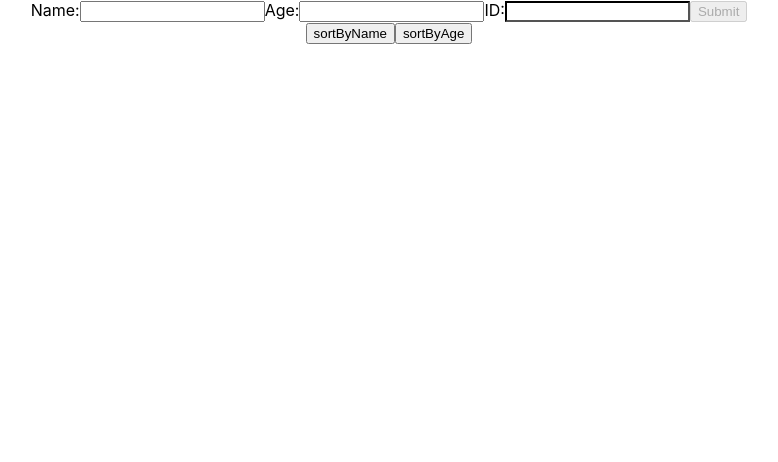
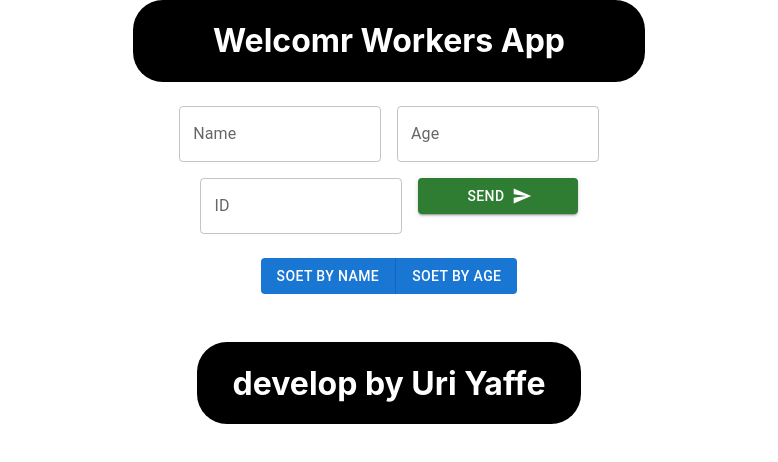
Before and after one commit to uriya4647/Workers, a React (Create React App) app: page / in a window 1280 px wide. Shown: the top 462 px of the page, without its empty margins (251-1029 px from the left). Built offline with nearby package versions, Linux system fonts and the light colour scheme.

Commit message:
finish design

```diff
--- a/package.json
+++ b/package.json
@@ -3,6 +3,10 @@
   "version": "0.1.0",
   "private": true,
   "dependencies": {
+    "@emotion/react": "^11.10.5",
+    "@emotion/styled": "^11.10.5",
+    "@mui/icons-material": "^5.10.16",
+    "@mui/material": "^5.10.17",
     "@testing-library/jest-dom": "^5.16.5",
     "@testing-library/react": "^13.4.0",
     "@testing-library/user-event": "^13.5.0",
--- a/src/App.css
+++ b/src/App.css
@@ -36,3 +36,18 @@
     transform: rotate(360deg);
   }
 }
+
+.dadList3{
+  display: flex;
+  justify-content: center;
+
+}
+.dadList{
+  display: flex;
+  justify-content: center;
+}
+.dadList2{
+  display: flex;
+  justify-content: space-between;
+
+}
--- a/src/App.js
+++ b/src/App.js
@@ -1,11 +1,107 @@
-
-import './App.css';
-import Main from './component/Main'
+import React, { useEffect, useState } from "react";
+import "./App.css";
+import AddWorker from "./component/AddWorker";
+import Worker from "./component/Worker";
+import Header from "./component/Header";
+import Footer from "./component/Footer";
+import { sortByAge, sortByName } from "./component/utils/sorts";
+import SortsButtom from "./component/SortsButton";
+import Divider from "@mui/material/Divider";
+import List from "@mui/material/List";
+import ButtonGroup from '@mui/material/ButtonGroup';
+import Button from '@mui/material/Button';
+import Box from '@mui/material/Box';
+import Grid from '@mui/material/Unstable_Grid2';
 
 function App() {
+  //stat for all data workers
+  const [workers, setWorkers] = useState([]);
+  // const [sort, setSort] = useState([...workers]);
+
+
+  // push new worker to workers araay
+  const pushWorker = (worker) => setWorkers([...workers, worker]);
+
+  // remove spsific worker by comparing ID
+  const removeWorker = (id) => {
+    let index = workers.findIndex((object) => {
+      return object.ID === id;
+    });
+    let tempWorker = [...workers];
+    tempWorker.splice(index, 1);
+    setWorkers(tempWorker);
+  };
+
+  // chacking if ID alredy exisit and return boolean
+  const isIdExsist = (id) => {
+    let index = workers.findIndex((object) => {
+      return object.ID === id;
+    });
+    return index >= 0;
+  };
+
+
+
+
   return (
     <div className="App">
-      <Main />
+
+      <Box xs display="flex" justifyContent="center" alignItems="center" sx={{  flexGrow: 1 }}>
+      <Grid container spacing={2}>
+        <Grid display="flex" justifyContent="center" alignItems="center"  xs={12} md={12}>
+          < Header/>
+        </Grid>
+        <Grid  display="flex" justifyContent="center" alignItems="center" xs={12} md={12}>
+        <AddWorker pushWorker={pushWorker} isIdExsist={isIdExsist} />
+        </Grid>
+        <Grid xs={12} md={12}>
+        <ButtonGroup
+      disableElevation
+      variant="contained"
+      aria-label="Disabled elevation buttons"
+    >
+      <Button onClick={() => { setWorkers(sortByName([...workers])) }}>Soet By Name</Button>
+      <Button onClick={() => { setWorkers(sortByAge([...workers])) }} >Soet By Age</Button>
+    </ButtonGroup>
+        </Grid>
+        <Grid display="flex" justifyContent="center" alignItems="center"  xs={12} md={12}>
+        <List
+          sx={{
+            width: "100%",
+            maxWidth: 400,
+            bgcolor: "background.paper",
+            position: "relative",
+            overflow: "auto",
+            maxHeight: 600,
+            "& ul": { padding: 0 },
+            borderRadius: 2,
+          }}
+        >
+          {workers.map((worker, index) => {
+            return (
+              < React.Fragment  key={index}>
+                <Worker
+                  key={worker.ID}
+                  worker={worker}
+                  removeWorker={removeWorker}
+                />
+                <Divider
+                  // key={index}
+                  variant="inset"
+                  component="li"
+                />
+              </React.Fragment>
+            );
+          })}
+        </List>
+        </Grid>
+        <Grid display="flex" justifyContent="center" alignItems="center"  xs={12} md={12}>
+          <Footer />
+        </Grid>
+      </Grid>
+    </Box>
+
+
     </div>
   );
 }
--- a/src/component/AddWorker.jsx
+++ b/src/component/AddWorker.jsx
@@ -1,63 +1,92 @@
-import { useEffect, useState } from "react"
+import { useEffect, useState } from "react";
+import Box from "@mui/material/Box";
+import TextField from "@mui/material/TextField";
+import Button from "@mui/material/Button";
+import SendIcon from "@mui/icons-material/Send";
 
-const AddWorker = ({pushWorker , isIdExsist}) => {
-    const[ableButton,setAbleButton] = useState(true);
-    const [worker, setWorker] = useState({
-    name: '',
-    ID: '',
-    age: ''});
+const AddWorker = ({ pushWorker, isIdExsist }) => {
+  // state responsible on the button 'addWorke' .
+  const [ableButton, setAbleButton] = useState(true);
 
-    const handleChange = ( event, prop ) => {
-      setWorker({...worker , [prop]: event.target.value})
-      console.log(worker);
+  // state responsible on the input.
+  const [worker, setWorker] = useState({
+    name: "",
+    ID: "",
+    age: "",
+  });
 
-    };
+  // chenge inputin the object
+  const handleChange = (event, prop) => {
+    setWorker({ ...worker, [prop]: event.target.value });
+  };
 
-useEffect(()=>{
-  worker.name && worker.ID && worker.age && ! isIdExsist(worker.ID)
-   ? setAbleButton(false)
-   : setAbleButton(true);
+  // listening to inputs that enable the button 'addWork'.
+  useEffect(() => {
+    worker.name && worker.ID && worker.age && !isIdExsist(worker.ID)
+      ? setAbleButton(false)
+      : setAbleButton(true);
+  }, [worker.name, worker.ID, worker.age]);
 
-  //  worker.ID && isIdExsist(worker.ID)
+  // remove value after add new worker
+  const removeValue = () => {
+    setWorker({
+      name: "",
+      ID: "",
+      age: "",
+    });
+  };
 
-  },[worker.name ,worker.ID,worker.age])
+  // Alerts if the ID exists
+  const warningIdExists = () => {
+    isIdExsist(worker.ID) && alert("The ID already exists");
+  };
 
+  return (
+    <Box
+      component="form"
+      sx={{
+        "& > :not(style)": { m: 1, width: "20ch" },
+        width: "100%",
+        maxWidth: 500,
+        bgcolor: "background.paper",
+      }}
+      noValidate
+      autoComplete="off"
+    >
+      <TextField
+        id="outlined-name"
+        label="Name"
+        value={worker.name}
+        onChange={(event) => handleChange(event, "name")}
+      />
+      <TextField
+        id="outlined-uncontrolled"
+        label="Age"
+        value={worker.age}
+        onChange={(event) => handleChange(event, "age")}
+        // defaultValue="foo"
+      />
+      <TextField
+        id="outlined-uncontrolled"
+        label="ID"
+        value={worker.ID}
+        onChange={(event) => handleChange(event, "ID")}
+        onBlur={warningIdExists}
+      />
+      <Button
+        onClick={(e) => {
+          //       e.preventDefault();
+          pushWorker(worker);
+          removeValue();
+        }}
+        variant="contained"
+        endIcon={<SendIcon />}
+        color="success"
+      >
+        Send
+      </Button>
+    </Box>
+  );
+};
 
-
-const removeValue = ()=>{
-  setWorker({
-    name: '',
-    ID: '',
-    age: ''})
-}
-
-const warningIdExists = () =>{
-  isIdExsist(worker.ID)&&
-  alert("The ID already exists")
-}
-    return(
-
-        // <form onSubmit={handleSubmit}>
-        <form >
-
-        <label>
-          Name:
-          <input type="text" value={worker.name} onChange={(event) => handleChange(event , "name")} />
-        </label>
-        <label>
-          Age:
-          <input type="text" value={worker.age} onChange={(event) => handleChange(event , "age")} />
-        </label>
-        <label>
-          ID:
-          <input type="text" style={{borderColor: ! isIdExsist(worker.ID) ? 'black' : 'red'}}
-           value={worker.ID} onChange={(event) => handleChange(event , "ID")}
-           onBlur={warningIdExists} />
-        </label>
-        <input value="Submit" type="submit"  disabled={ableButton}
-        onClick={(e)=>{ e.preventDefault(); pushWorker(worker); removeValue() }}/>
-      </form>
-    )
-}
-
-export default AddWorker
+export default AddWorker;
--- /dev/null
+++ b/src/component/Footer.jsx
@@ -0,0 +1,9 @@
+
+const Footer = () => {
+    return(
+        <div style={{width: '30%' ,color: 'white', backgroundColor: 'black', borderRadius: '30px'}}>
+            <h1> develop by Uri Yaffe</h1>
+        </div>
+    )
+}
+export default Footer
--- /dev/null
+++ b/src/component/Header.jsx
@@ -0,0 +1,10 @@
+
+
+const Header = () => {
+    return(
+        <div style={{width: '40%' ,color: 'white', backgroundColor: 'black', borderRadius: '30px'}}>
+            <h1> Welcomr Workers App</h1>
+        </div>
+    )
+}
+export default Header
--- a/src/component/Main.jsx
+++ /dev/null
@@ -1,62 +0,0 @@
-import React, { useEffect, useState } from 'react';
-import AddWorker from './AddWorker';
-import Worker from './Worker'
-import { sortByAge, sortByName } from './sortByName';
-
-const Main = () => {
-  const [workers, setWorkers] = useState([]);
-  const [sort, setSort] = useState([...workers]);
-
-
-  const pushWorker = (worker) => setWorkers([...workers, worker])
-
-  const removeWorker = (id) => {
-
-    let index = workers.findIndex(object => {
-      return object.ID === id;
-    });
-    let tempWorker = [...workers]
-    tempWorker.splice(index, 1)
-    setWorkers(tempWorker)
-
-  }
-  const isIdExsist = (id) =>{
-
-    let index = workers.findIndex(object => {
-      return object.ID === id;
-    });
-
-    console.log(index >= 0 );
-    return index >= 0
-  }
-
-  useEffect(() => {
-    console.log(sort);
-    setSort(sortByName([...workers]))
-
-  }, [workers])
-
-
-
-  console.log("worker", workers);
-
-
-
-
-  return (
-    <div>
-      <AddWorker pushWorker={pushWorker} isIdExsist={isIdExsist} />
-      <button onClick={() => { setSort(sortByName([...workers])) }} >sortByName</button>
-      <button onClick={() => { setSort(sortByAge([...workers])) }} >sortByAge</button>
-      {sort.map(( worker ) => {
-        return <Worker key={worker.ID}
-          worker={worker}  removeWorker={removeWorker} />
-      })}
-
-
-
-    </div>
-  )
-}
-
-export default Main
--- /dev/null
+++ b/src/component/SortsButton.jsx
@@ -0,0 +1,28 @@
+import { sortByAge, sortByName } from './utils/sorts'
+
+const SortsButtom = (props) => {
+const {workers, setWorkers} = props;
+console.log("f:",workers, setWorkers);
+
+    return(
+        <div>
+        <button
+        onClick={() => {
+          setWorkers(sortByName([workers]));
+        }}
+      >
+        sort By Name
+      </button>
+      <button
+        onClick={() => {
+          setWorkers(sortByAge([workers]));
+        }}
+      >
+        sort By Age
+      </button>
+      </div>
+
+    )
+}
+
+export default SortsButtom
--- a/src/component/Worker.jsx
+++ b/src/component/Worker.jsx
@@ -1,18 +1,73 @@
-import React from 'react'
+import React from "react";
+import Typography from '@mui/material/Typography';
+import Avatar from '@mui/material/Avatar';
+import { red } from '@mui/material/colors';
+import ListItemAvatar from '@mui/material/ListItemAvatar';
+import Divider from '@mui/material/Divider';
+import DeleteIcon from '@mui/icons-material/Delete';
+import { IconButton } from '@mui/material';
+import List from '@mui/material/List';
+import ListItem from '@mui/material/ListItem';
+import ListItemText from '@mui/material/ListItemText';
+
+
+
+
+
 
 const Worker = (props) => {
-    const {ID,name, age} = props.worker;
+  //
+  const { ID, name, age } = props.worker;
 
   return (
-    <div>
-    name: {name} <br/>
-    age:{age}<br/>
-     ID:{ID}<br/>
 
-    <button onClick={()=> props.removeWorker(ID) }>DELTE</button>
+<div>
+<List
+      sx={{
+        width: '100%',
+        maxWidth: 360,
+        bgcolor: 'background.paper',
+      }}
+    >
+      <ListItem>
+        <ListItemAvatar>
+          <Avatar>
 
-    </div>
-  )
-}
+       <Avatar sx={{ bgcolor: red[500] }} aria-label="recipe">
+             {name.charAt(0).toUpperCase()}
+            </Avatar>
+          </Avatar>
+        </ListItemAvatar>
+        <ListItemText primary={name} secondary= "Name" />
+           <IconButton aria-label="delete" size="large"  onClick={() => props.removeWorker(ID)}>
+        <DeleteIcon />
+      </IconButton>
+      </ListItem>
+      <ListItem>
+        <ListItemText  primary={age} secondary= "Age"/>
+      </ListItem>
+      <Divider component="li" />
+      <li>
+        <Typography
+          sx={{ mt: 0.5, ml: 2 }}
+          color="text.secondary"
+          display="block"
+          variant="caption"
+        >
 
-export default Worker
+        </Typography>
+      </li>
+      <ListItem>
+        <ListItemText primary={ID} secondary= "ID"/>
+      </ListItem>
+      <Divider component="li" variant="inset" />
+
+
+    </List>
+
+</div>
+
+  );
+};
+
+export default Worker;
```
Also changed, not shown: src/component/utils/sorts.js (renamed from src/component/sortByName.js, +5 -7 lines), 1 other file (tests, documents, lock files or other folders).
